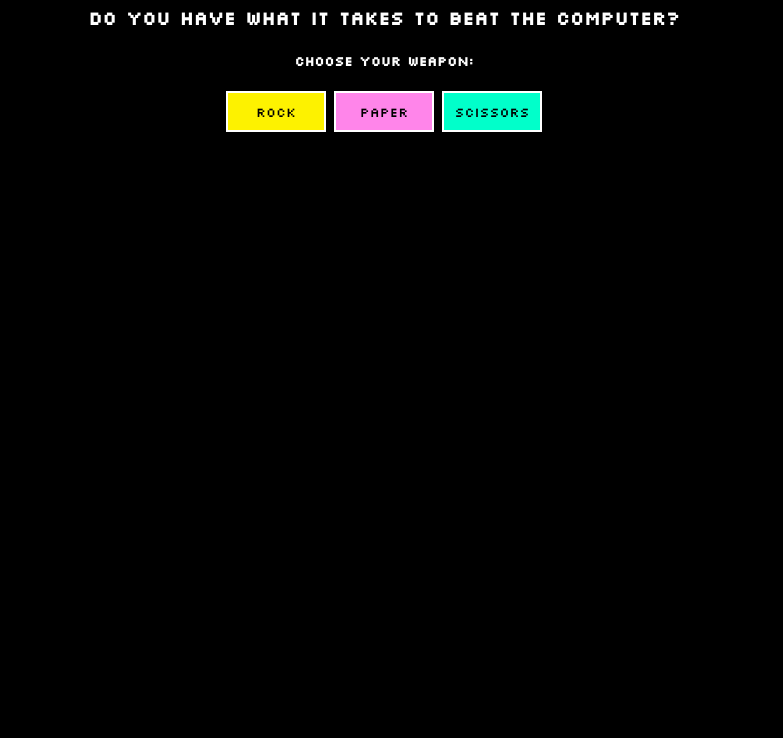
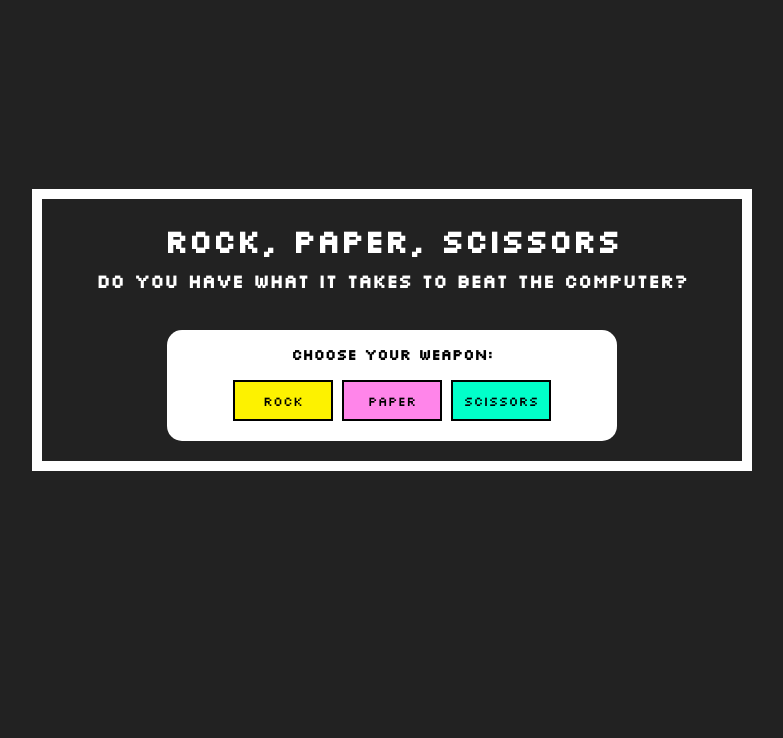
Before and after one commit to miarothman/rock-paper-scissors, a plain HTML site: page index.html in a window 1280 px wide. Shown: the part 78-816 px from the top of the page, without its empty margins (256-1039 px from the left). Drawn offline with Linux system fonts and the light colour scheme.

Commit message:
Play around with more styling for the user interface

```diff
--- a/index.html
+++ b/index.html
@@ -8,15 +8,17 @@
     <link rel="stylesheet" href="style.css">
 </head>
 <body>
-
+<div class="container">
 <h1>Rock, Paper, Scissors</h1>
 <h3>Do you have what it takes to beat the computer?</h3>
 
+<div class="content1">
 <h5>Choose Your Weapon:</h5>
 <button id="rockBtn" type="button">Rock</button>
 <button id="paperBtn" type="button">Paper</button>
 <button id="scissorsBtn" type="button">Scissors</button>
-
+</div>
+</div>
 
 
 </body>
--- a/style.css
+++ b/style.css
@@ -7,10 +7,39 @@ font-family: 'Silkscreen', cursive;
 @import url('https://fonts.googleapis.com/css2?family=Roboto:wght@400;700&family=Silkscreen&display=swap');
 
 body {
+    height: 100vh;
+    width: 100vw;
+    display: flex;
+    flex-direction: column;
+    justify-content: center;
+    align-items: center;
+    color: #fff;
+    font-family: 'Silkscreen', cursive;
+    background-color: #222222;
+}
+
+h1, h3, h5{
+    line-height: 0px;
+}
+
+.container {
+    display: flex;
+    flex-direction: column;
+    align-items: center;
     text-align: center;
-    color: #fff;
-    background-color: #000;
-    font-family: 'Silkscreen', cursive;
+    border: 10px solid #fff;
+    width: 700px;
+    padding: 20px 0;
+}
+
+.content1 {
+    font-size: 18px;
+    color: #000;
+    background-color: rgba(255, 255, 255);
+    width: 450px;
+    margin-top: 30px;
+    padding-bottom: 20px;
+    border-radius: 15px;
 }
 
 #rockBtn, #paperBtn, #scissorsBtn {
@@ -18,7 +47,7 @@ body {
     color: #000;
     padding: 10px;
     width: 100px;
-    border: 2px solid #fff;
+    border: 2px solid #000;
 }
 
 #rockBtn {
```
